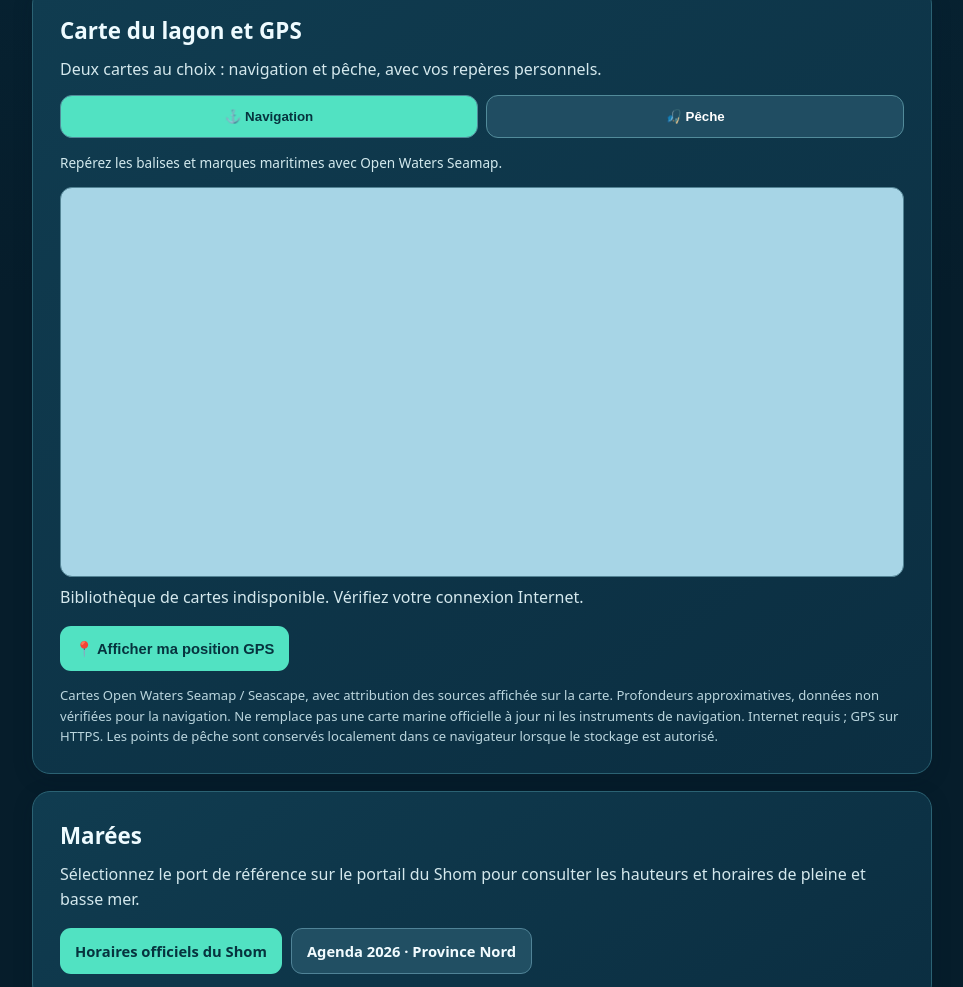
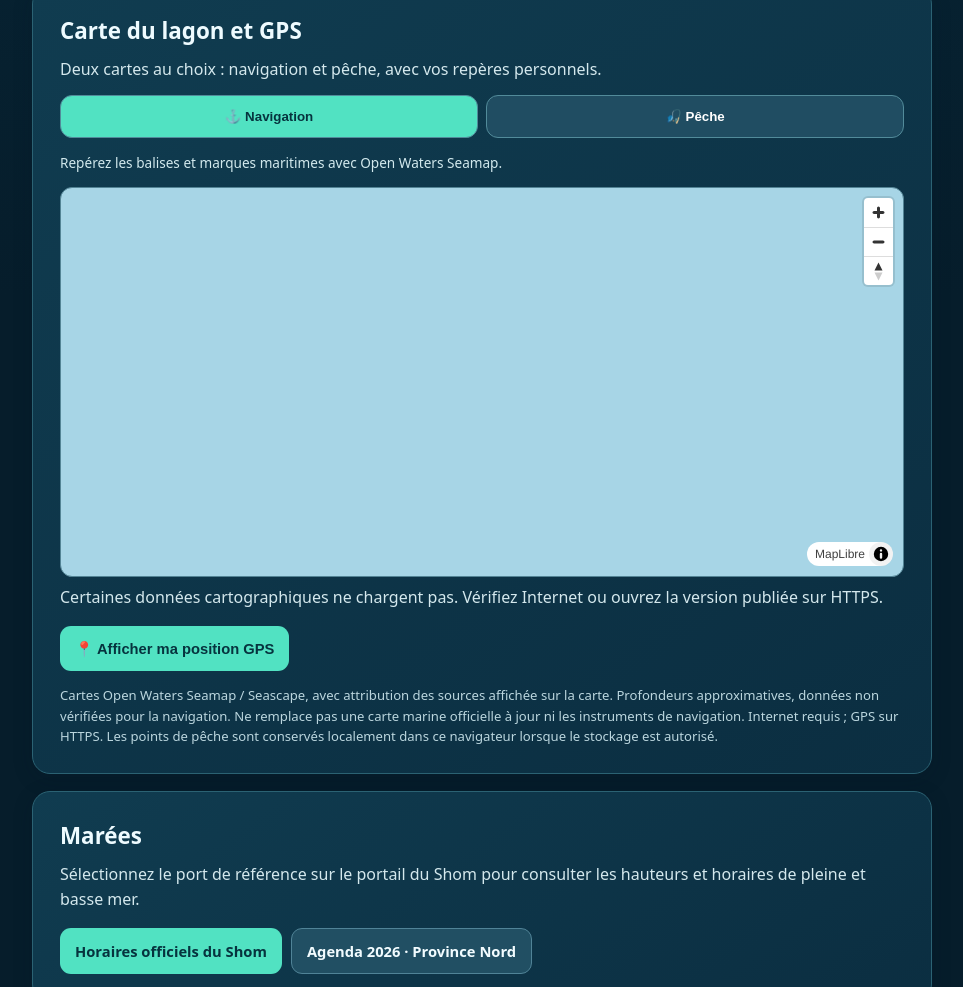
Before and after one commit to rmoindou-source/P-che_NC, a plain HTML site: page index.html in a window 1280 px wide. Shown: the part 903-1890 px from the top of the page, without its empty margins (158-1121 px from the left). Drawn offline with nearby package versions, Linux system fonts and the light colour scheme; no server answers.

Commit message:
Update index.html

```diff
--- a/index.html
+++ b/index.html
@@ -12,7 +12,7 @@
 
   .map-switch{display:grid;grid-template-columns:1fr 1fr;gap:8px;margin:14px 0}.map-switch button{border:1px solid #528b9a;background:#204d62;color:#fff;padding:13px 7px;border-radius:12px;font-weight:800}.map-switch button[aria-pressed="true"]{background:#51e2c2;color:#06333e}.marine-map{height:390px;border-radius:12px;overflow:hidden;border:1px solid #538495;background:#a7d5e6}.marine-map .leaflet-control-attribution{font-size:10px}.map-note{font-size:.85rem;color:#d2e9ed}.spot-tools{display:none}.spot-tools.active{display:block}.spot-list{padding-left:22px}.spot-list li{margin:7px 0}.spot-list button{margin-left:8px;background:#214f63;color:#fff;border:1px solid #508397;border-radius:6px;padding:4px 8px}#map-loading{color:#d4e8ed}
   </style>
-  <script src="https://unpkg.com/maplibre-gl@4.7.1/dist/maplibre-gl.js" defer></script>
+  <script src="https://unpkg.com/maplibre-gl@4.7.1/dist/maplibre-gl.js" ></script>
 
   <title>Pêche NC 2.2 – Open Waters</title>
 </head>
```
